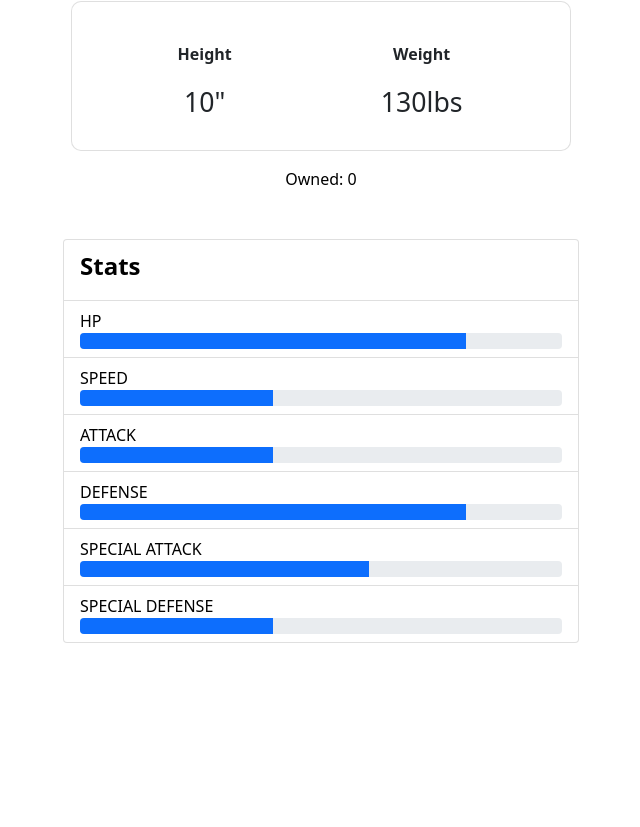
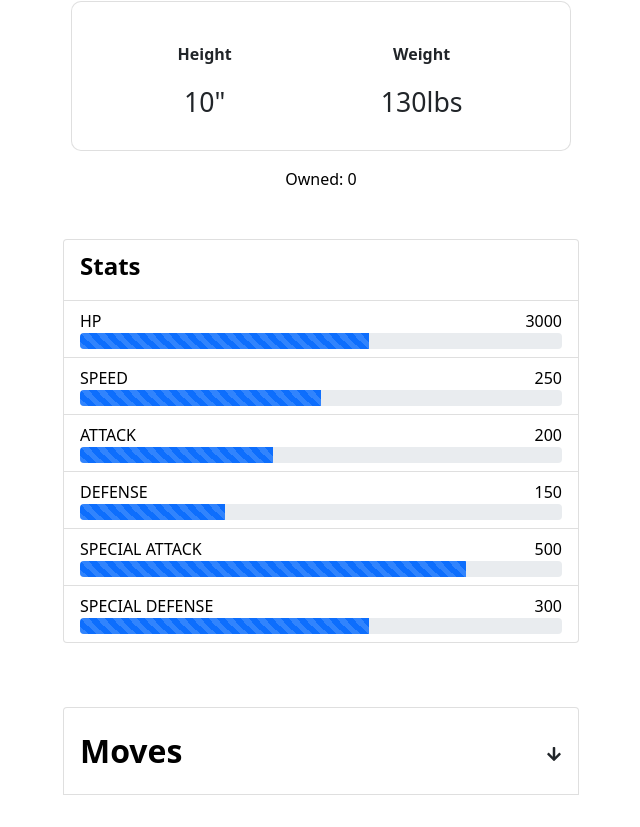
Before and after one commit to wahudamon/pokedex-react, a React (Create React App) app: page /details in a window 1280 px wide. Shown: the part 424-1251 px from the top of the page, without its empty margins (319-959 px from the left). Before the commit the page ends 1099 px from the top, so only its background shows below. Built offline with nearby package versions, Linux system fonts and the light colour scheme; a web font is replaced by a local one.

Commit message:
feat: create pokemon moves list component

```diff
--- a/package.json
+++ b/package.json
@@ -9,6 +9,7 @@
     "bootstrap": "^5.1.0",
     "react": "^17.0.2",
     "react-dom": "^17.0.2",
+    "react-icons": "^4.2.0",
     "react-router-dom": "^5.2.0",
     "react-scripts": "4.0.3",
     "reactstrap": "^8.9.0",
--- a/src/pages/PokemonDetails/index.js
+++ b/src/pages/PokemonDetails/index.js
@@ -1,8 +1,13 @@
-import { Button, Card, CardBody, CardTitle, Col, Container, ListGroup, ListGroupItem, Progress, Row, Table } from 'reactstrap';
+import { useState } from 'react';
+import { FaArrowDown, FaArrowUp } from 'react-icons/fa'
+import { Button, Card, CardBody, CardTitle, Col, Collapse, Container, ListGroup, ListGroupItem, Progress, Row, Table } from 'reactstrap';
 import '../../App.css';
 import { PokemonColors } from '../../components/PokemonColors';
 
 export default function PokemonDetails() {
+  const [isOpen, setIsOpen] = useState(false);
+  const toggle = () => setIsOpen(!isOpen);
+
   return(
     <div className="app">
       <div style={{backgroundColor: PokemonColors.grass}} className="details-header mt-3">
@@ -57,29 +62,48 @@ export default function PokemonDetails() {
                     <CardTitle style={{color: "#000", fontSize: "18pt", fontWeight: "bold"}}>Stats</CardTitle>
                   </ListGroupItem>
                   <ListGroupItem>
-                    <div style={{color: "black"}}>HP</div>
-                    <Progress value="4" max="5" />
+                    <div style={{display: 'flex', justifyContent: 'space-between', color: "black"}}>HP <span>3000</span></div>
+                    <Progress striped value="3000" max="5000" />
                   </ListGroupItem>
                   <ListGroupItem>
-                    <div style={{color: "black"}}>SPEED</div>
-                    <Progress value="2" max="5" />
+                    <div style={{display: 'flex', justifyContent: 'space-between', color: "black"}}>SPEED <span>250</span></div>
+                    <Progress striped value="250" max="500" />
                   </ListGroupItem>
                   <ListGroupItem>
-                    <div style={{color: "black"}}>ATTACK</div>
-                    <Progress value="2" max="5" />
+                    <div style={{display: 'flex', justifyContent: 'space-between', color: "black"}}>ATTACK <span>200</span></div>
+                    <Progress striped value="200" max="500" />
                   </ListGroupItem>
                   <ListGroupItem>
-                    <div style={{color: "black"}}>DEFENSE</div>
-                    <Progress value="4" max="5" />
+                    <div style={{display: 'flex', justifyContent: 'space-between', color: "black"}}>DEFENSE <span>150</span></div>
+                    <Progress striped value="150" max="500" />
                   </ListGroupItem>
                   <ListGroupItem>
-                    <div style={{color: "black"}}>SPECIAL ATTACK</div>
-                    <Progress value="3" max="5" />
+                    <div style={{display: 'flex', justifyContent: 'space-between', color: "black"}}>SPECIAL ATTACK <span>500</span></div>
+                    <Progress striped value="400" max="500" />
                   </ListGroupItem>
                   <ListGroupItem>
-                    <div style={{color: "black"}}>SPECIAL DEFENSE</div>
-                    <Progress value="2" max="5" />
+                    <div style={{display: 'flex', justifyContent: 'space-between', color: "black"}}>SPECIAL DEFENSE <span>300</span></div>
+                    <Progress striped value="300" max="500" />
                   </ListGroupItem>
+                </ListGroup>
+              </CardBody>
+            </Card>
+          </Col>
+        </Row>
+        <Row>
+          <Col className="type-list-col">
+            <Card body style={{maxWidth: "580px", border: "0"}}>
+              <CardBody>
+                <ListGroup>
+                  <ListGroupItem onClick={toggle}>
+                    <CardTitle className="mt-3" style={{display: 'flex', justifyContent: 'space-between'}}><h2 style={{color: "#000", fontWeight: "bold"}}>Moves</h2> <span className="mt-2"><i>{isOpen ? <FaArrowUp /> : <FaArrowDown />}</i></span></CardTitle>
+                  </ListGroupItem>
+                  <Collapse isOpen={isOpen}>
+                    <ListGroupItem>Howl</ListGroupItem>
+                    <ListGroupItem>Scratch</ListGroupItem>
+                    <ListGroupItem>Growl</ListGroupItem>
+                    <ListGroupItem>Run</ListGroupItem>
+                  </Collapse>
                 </ListGroup>
               </CardBody>
             </Card>
```
Also changed, not shown: 1 other file (tests, documents, lock files or other folders).
